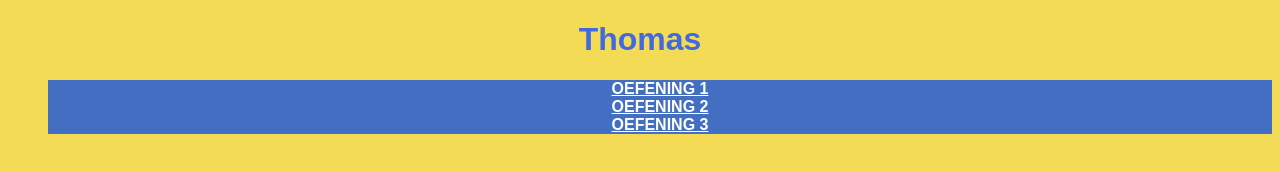
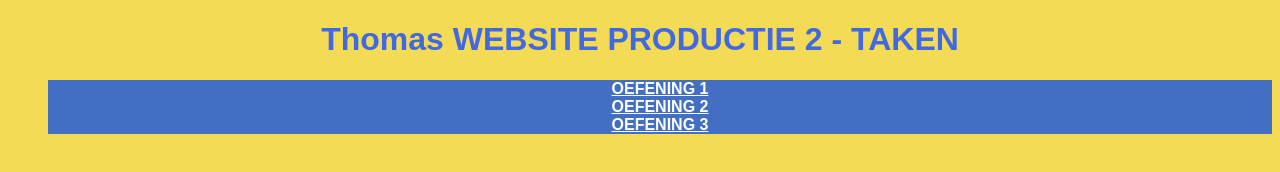
Before and after one commit to Thomas1070/web-2-taken, a plain HTML site: page index.html in a window 1280 px wide. Drawn offline with Linux system fonts and the light colour scheme.

Commit message:
Update index.html

```diff
--- a/index.html
+++ b/index.html
@@ -11,7 +11,7 @@
 </head>
 
 <body>
-    <h1>Thomas</h1>
+    <h1>Thomas WEBSITE PRODUCTIE 2 - TAKEN</h1>
     <ul>
         <li><a href="">OEFENING 1</a></li>
         <li><a href="">OEFENING 2</a></li>
```
